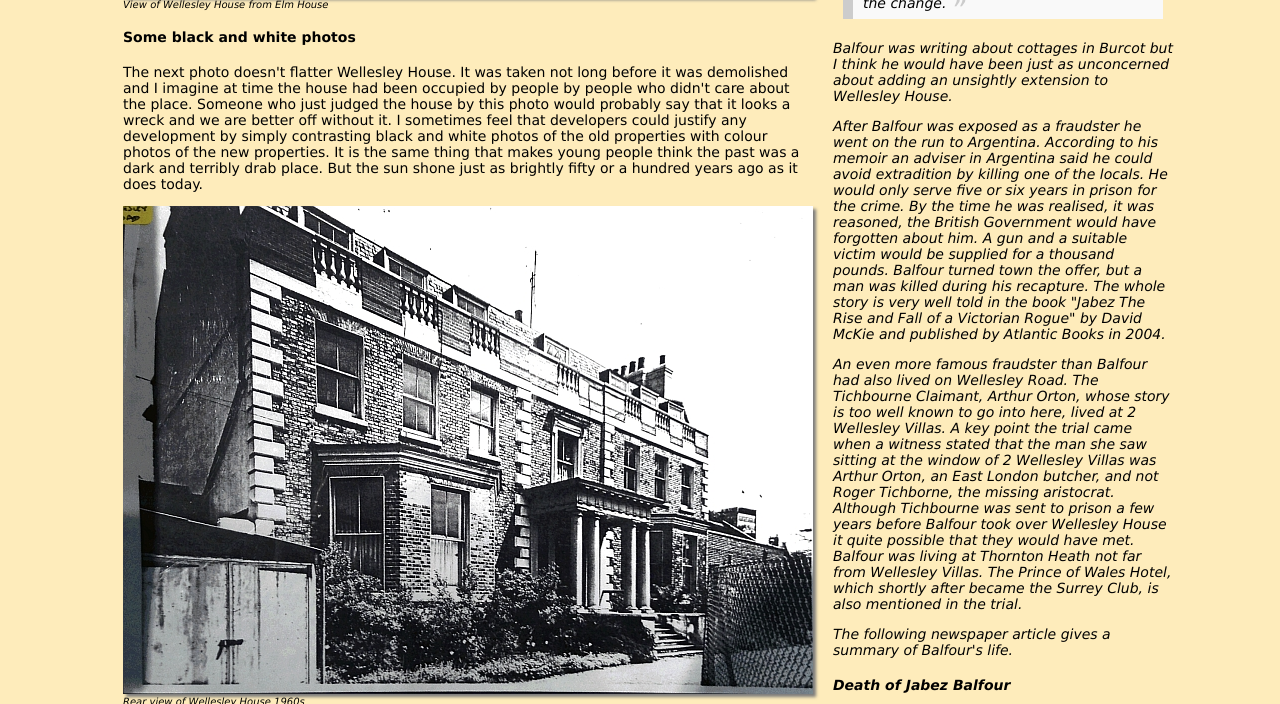
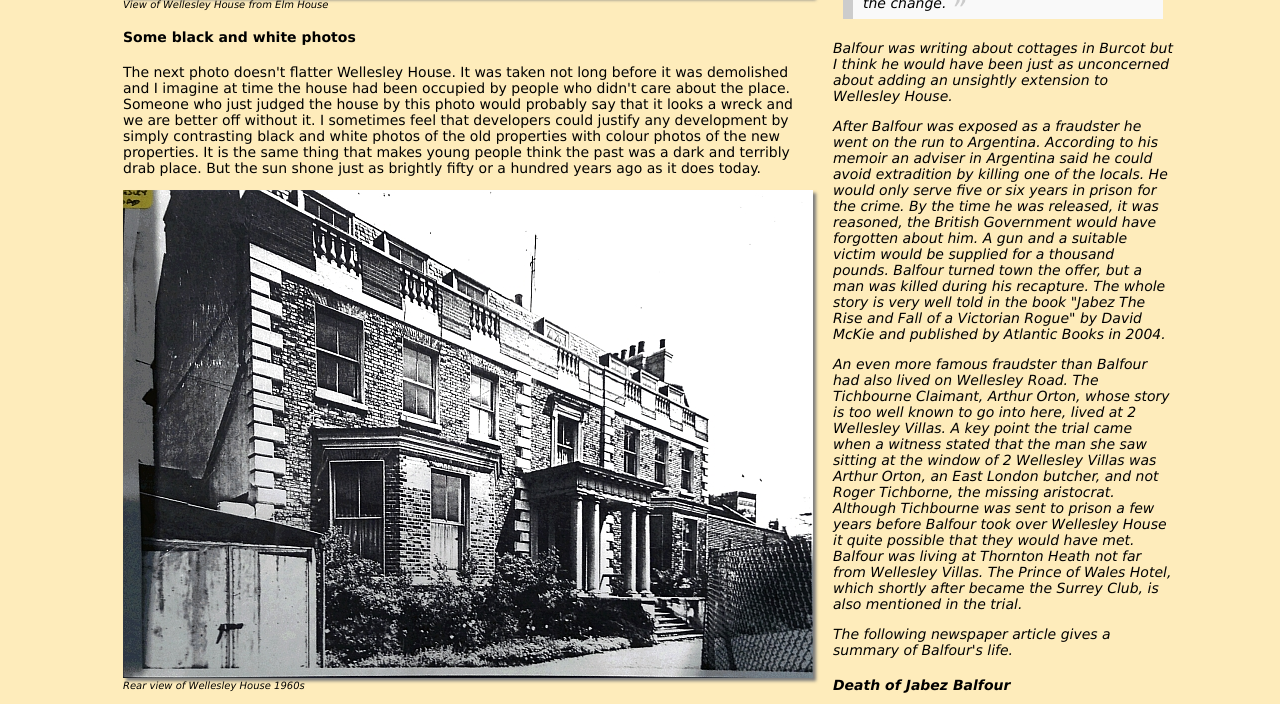
Before and after one commit to WellesleyRoad/wellesleyroad.github.io, a plain HTML site: page wellesleyhouse.html in a window 1280 px wide. Shown: the part 2690-3394 px from the top of the page. Drawn offline with Linux system fonts and the light colour scheme.

Commit message:
Initial commit

```diff
--- a/wellesleyhouse.html
+++ b/wellesleyhouse.html
@@ -58,7 +58,7 @@
 					View of Wellesley House from Elm House
 					</div>
 					<h4>Some black and white photos</h4>
-					<p>The next photo doesn't flatter Wellesley House. It was taken not long before it was demolished and I imagine at time the house had been occupied by people by people who didn't care about the place. Someone who just judged the house by this photo would probably say that it looks a wreck and we are better off without it. I sometimes feel that developers could justify any development by simply contrasting black and white photos of the old properties with colour photos of the new properties. It is the same thing that makes young people think the past was a dark and terribly drab place. But the sun shone just as brightly fifty or a hundred years ago as it does today.
+					<p>The next photo doesn't flatter Wellesley House. It was taken not long before it was demolished and I imagine at time the house had been occupied by people who didn't care about the place. Someone who just judged the house by this photo would probably say that it looks a wreck and we are better off without it. I sometimes feel that developers could justify any development by simply contrasting black and white photos of the old properties with colour photos of the new properties. It is the same thing that makes young people think the past was a dark and terribly drab place. But the sun shone just as brightly fifty or a hundred years ago as it does today.
 					</p>
 					<div id="images">
 					<img src="bw rear wellesley house.jpg" alt="File Missing" height="488" width="690">
@@ -116,7 +116,7 @@
 					<p>The occupants of Wellesley House before Balfour were the Eastty family. Joseph Mortleman Eastty was a Deputy Lieutenant. This means he was some kind of ceremonial representative of the Queen. It probably involves wearing a silly hat, but apart from that I don't what Deputy Lieutenants do. He was also a magistrate. He died in 1878. Eastty's daughter Elizabeth married Sir Frederick Thomas Eldridge who lived across the road in The Elms. Eldridge was High Sheriff of Surrey. High Sherrifs used to hang thieves and traitors, but now, just at a time when the country needs ruthless officials like that, the role has been restricted to opening garden fetes.</p>
 
 
-					<p>For a number of years after Balfour fled to Argentina in 1892 the house was unoccupied. The 1901 census shows that the house was occupied by Thomas Shaxson, a banker, his wife, daughter and four domestic servants. By 1911 Wellesley House was being used as Women's Hostel by the Girls Friendly Society. Ada Lanchester, 37, was the head. The household also included a matron, nine domestic servants and thirteen women aged between 18 and 48 who were described as inmates. About half of these so-called inmates were teachers. A map of Croydon c1960 shows that the house was still a women's hostel.</p>
+					<p>For a number of years after Balfour fled to Argentina in 1892 the house was unoccupied. The 1901 census shows that the house was occupied by Thomas Shaxson, a banker, his wife, daughter and four domestic servants. By 1911 Wellesley House was being used as a women's hostel by the Girls Friendly Society. Ada Lanchester, 37, was the head. The household also included a matron, nine domestic servants and thirteen women aged between 18 and 48 who were described as inmates. About half of these so-called inmates were teachers. A map of Croydon c1960 shows that the house was still a women's hostel.</p>
 					 <p><a href="#top">Back to top of page</a></p>
 				</div>
 
@@ -135,7 +135,7 @@
 				</blockquote>
 				</p>
 				<p>Balfour was writing about cottages in Burcot but I think he would have been just as unconcerned about adding an unsightly extension to Wellesley House. </p>
-				<p>After Balfour was exposed as a fraudster he went on the run to Argentina. According to his memoir an adviser in Argentina said he could avoid extradition by killing one of the locals. He would only serve five or six years in prison for the crime. By the time he was realised, it was reasoned, the British Government would have forgotten about him. A gun and a suitable victim would be supplied for a thousand pounds. Balfour turned town the offer, but a man was killed during his recapture. The whole story is very well told in the book "Jabez The Rise and Fall of a Victorian Rogue"  by David McKie and published by Atlantic Books in 2004.
+				<p>After Balfour was exposed as a fraudster he went on the run to Argentina. According to his memoir an adviser in Argentina said he could avoid extradition by killing one of the locals. He would only serve five or six years in prison for the crime. By the time he was released, it was reasoned, the British Government would have forgotten about him. A gun and a suitable victim would be supplied for a thousand pounds. Balfour turned town the offer, but a man was killed during his recapture. The whole story is very well told in the book "Jabez The Rise and Fall of a Victorian Rogue"  by David McKie and published by Atlantic Books in 2004.
 				</p>
 				<p>An even more famous fraudster than Balfour had also lived on Wellesley Road. The Tichbourne Claimant, Arthur Orton, whose story is too well known to go into here, lived at 2 Wellesley Villas. A key point the trial came when a witness stated that the man she saw sitting at the window of 2 Wellesley Villas was Arthur Orton, an East London butcher, and not Roger Tichborne, the missing aristocrat. Although Tichbourne was sent to prison a few years before Balfour took over Wellesley House it quite possible that they would have met. Balfour was living at Thornton Heath not far from Wellesley Villas. The Prince of Wales Hotel, which shortly after became the Surrey Club, is also mentioned in the trial.
 
```
